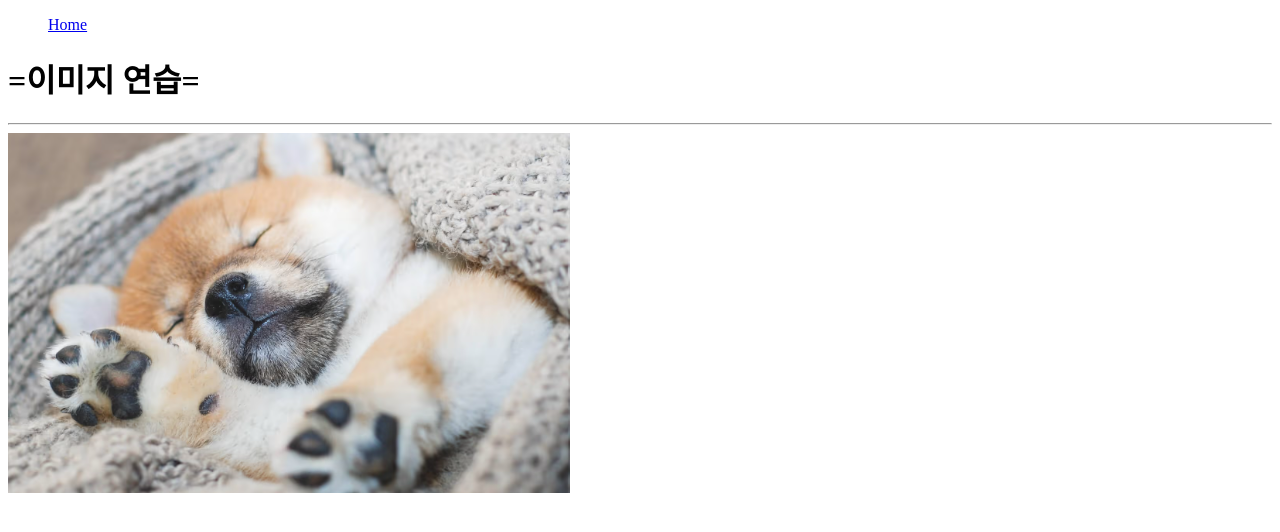
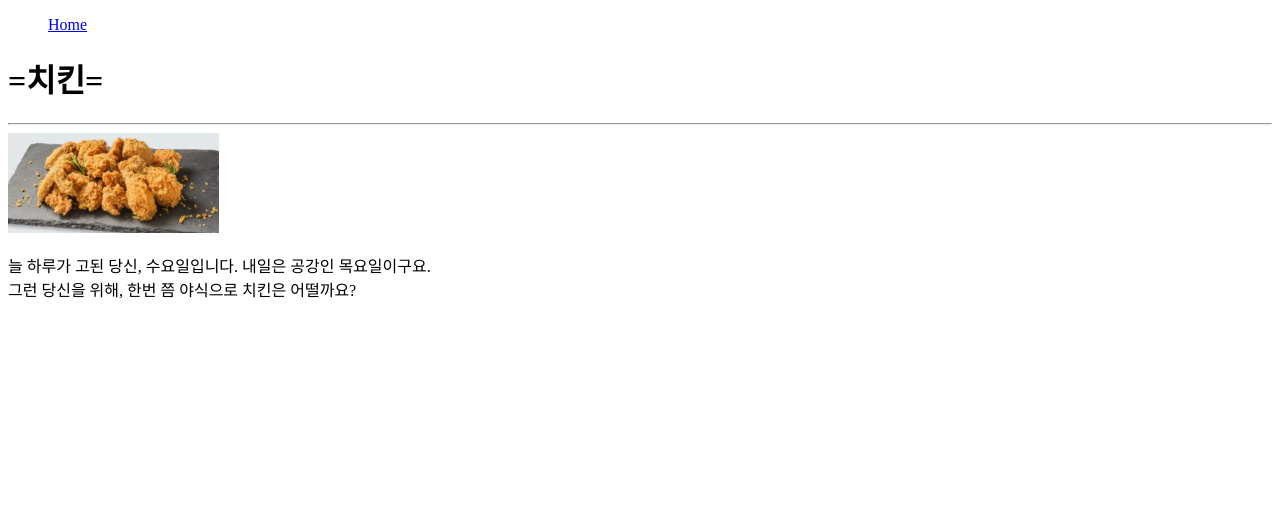
Before and after one commit to FiveSilverStone/2024-daelim-webserver, a website: page public/202130440.html in a window 1280 px wide. Drawn offline with Linux system fonts and the light colour scheme.

Commit message:
업데이트

```diff
--- a/public/202130440.html
+++ b/public/202130440.html
@@ -2,14 +2,19 @@
 <html lang="ko">
     <head>
         <meta charset="UTF-8">
-        <title>Web Service Pratice : 202130440 지혜성</title>
+        <title>치킨이 먹고 싶습니다</title>
     </head>
     <body>
         <nav>
             <ul><a href="#">Home</a></ul>
         </nav>
-        <h1>=이미지 연습=</h1> <hr>
+        <h1>=치킨=</h1> <hr>
 
-        <img src="./images/dog.png" alt="강아지">
+        <img src="./images/chicken.png" alt="치킨">
+
+        <p>
+            늘 하루가 고된 당신, 수요일입니다. 내일은 공강인 목요일이구요. <br>
+            그런 당신을 위해, 한번 쯤 야식으로 치킨은 어떨까요?
+        </p>
     </body>
 </html>
```
Also changed, not shown: public/images/chicken.png (added).
